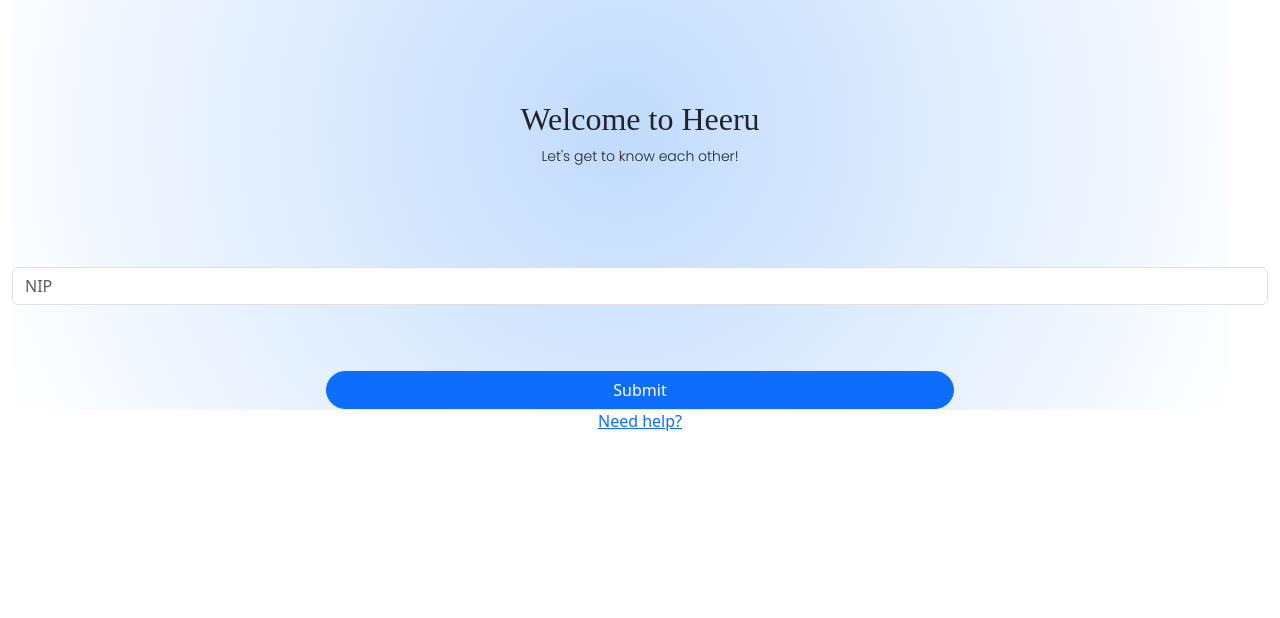
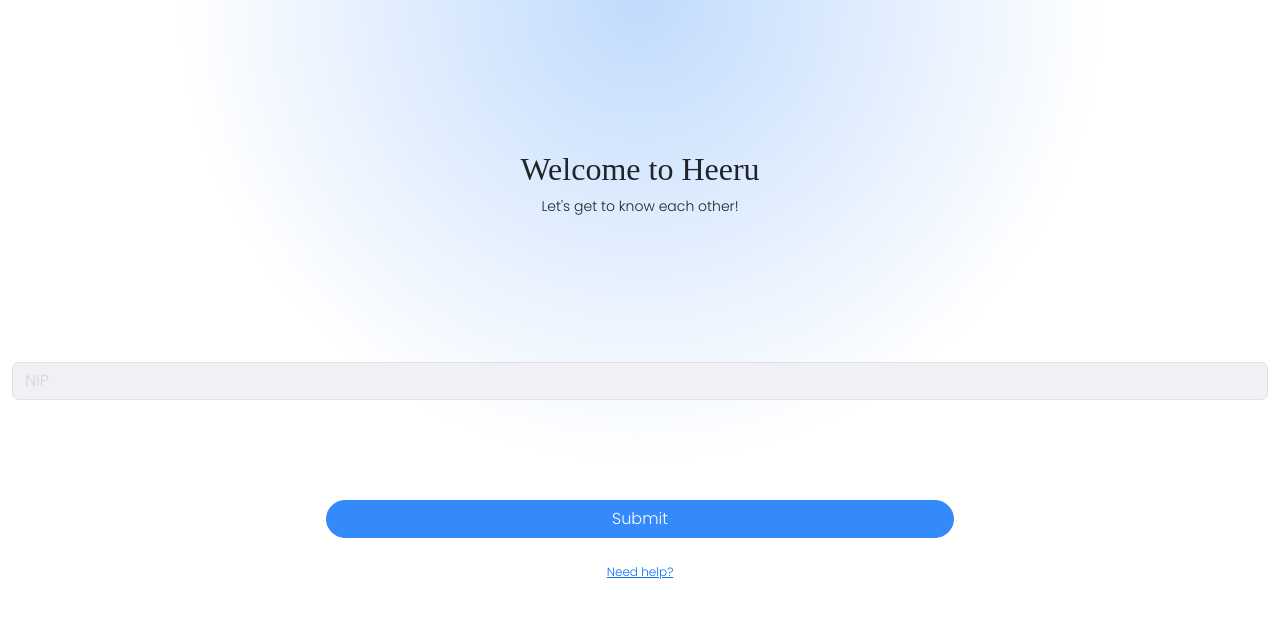
Before and after one commit to SE-GRUB/Heeru-FronD, a plain HTML site: page input_nip.html in a window 1280 px wide. Drawn offline with nearby package versions, Linux system fonts and the light colour scheme; a web font is replaced by a local one.

Commit message:
Design Input_nip DONE

```diff
--- a/index.css
+++ /dev/null
@@ -1,30 +0,0 @@
-.container-fluid{
-    justify-content: center;
-    text-align: center;
-    padding-top: 100px;
-}
-
-.formnya{
-    margin-top: 100px;
-}
-
-h2{
-    font-family: 'Rozha One';
-}
-
-
-p{
-    font-family: 'Poppins';
-    font-size: 14px;
-}
-
-
-
-.circle{
-    height: 70%;
-    width: 95%;
-    background-image: radial-gradient(circle at center, rgba(100, 165, 249, 40%),white);
-    position: absolute;
-    top: -150px;
-    z-index: -1;
-}
--- /dev/null
+++ b/input_nip.css
@@ -0,0 +1,51 @@
+.container-fluid{
+    justify-content: center;
+    text-align: center;
+    padding-top: 150px;
+    font-family: 'Poppins';
+}
+
+h2{
+    font-family: 'Rozha One';
+    font-size: 22px;
+}
+
+
+p{
+    font-family: 'Poppins';
+    font-size: 14px;
+}
+
+.formnya{
+    margin-top: 145px;
+}
+
+.mb-3 input[type="text"]{
+    background-color: #F1F1F5;
+    color: black;
+}
+
+    .mb-3 input[type="text"]::placeholder{
+        color: #D6D6D6;
+    }
+
+button[type="button"]{
+    background-color: #348AFA;
+    border-color: #348AFA;
+    border-radius: 20px;
+    margin-top: 84px;
+}
+
+.needhelp{
+    color: black;
+    margin-top: 25px;
+    font-size: 12px;
+}
+
+.circle{
+    height: 100vh;
+    width: 100vw;
+    background-image: radial-gradient(circle at top, rgba(100, 165, 249, 40%),white 45%);
+    position: absolute;
+    z-index: -1;
+}
--- a/index.html
+++ b/input_nip.html
@@ -11,14 +11,14 @@
     <link href="https://fonts.googleapis.com/css2?family=Poppins:wght@300&family=Rozha+One&display=swap" rel="stylesheet">
 
 
-    <link rel="stylesheet" href="index.css">
+    <link rel="stylesheet" href="input_nip.css">
     <link href="https://cdn.jsdelivr.net/npm/bootstrap@5.3.2/dist/css/bootstrap.min.css" rel="stylesheet" integrity="sha384-T3c6CoIi6uLrA9TneNEoa7RxnatzjcDSCmG1MXxSR1GAsXEV/Dwwykc2MPK8M2HN" crossorigin="anonymous">
 
 
 </head>
 
 <body>
-
+  <div class="circle"></div>
     <div class="container-fluid">
         <h2>Welcome to Heeru</h2>
         <p>Let's get to know each other!</p>
@@ -29,15 +29,14 @@
             </div>
 
             <div class="d-grid gap-2 col-6 mx-auto">
-                    <button class="btn btn-primary" type="button" style="border-radius: 30px; margin-top: 50px;">Submit</button>
+                    <button class="btn btn-primary" type="button">Submit</button>
             </div>
 
-            <a href="">Need help?</a>
+            <div class="needhelp">
+              <a href="">Need help?</a>
+            </div>
 
         </div>
-
-        <div class="circle"></div>
-
     </div>
 
 
```
